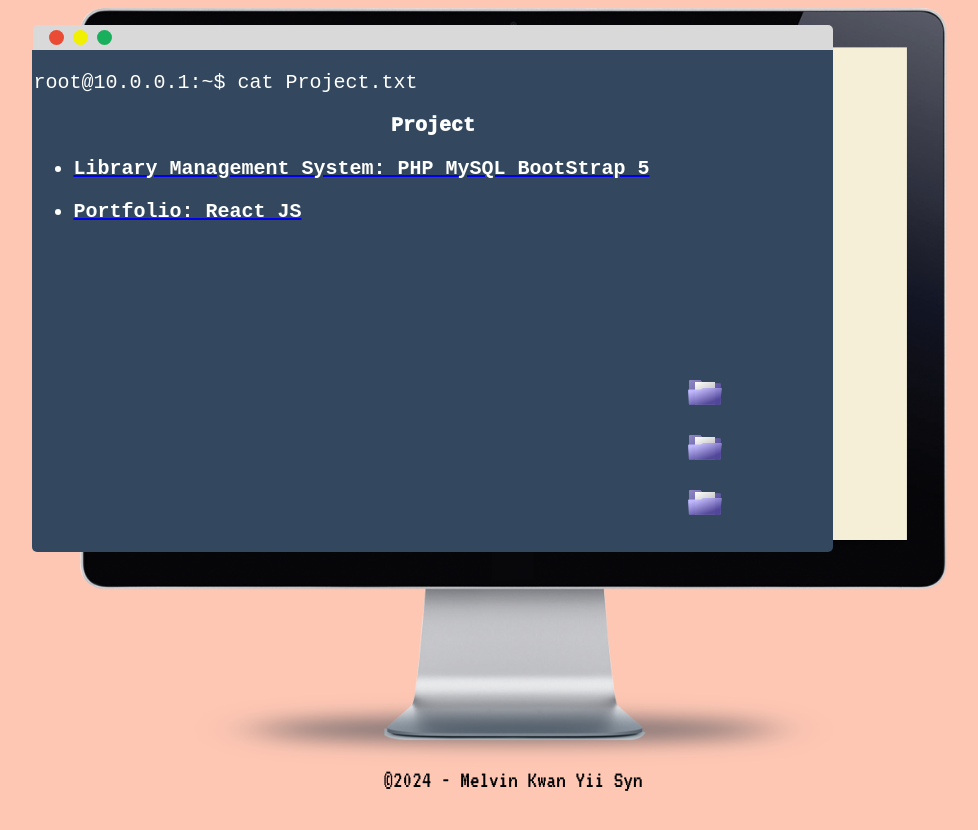
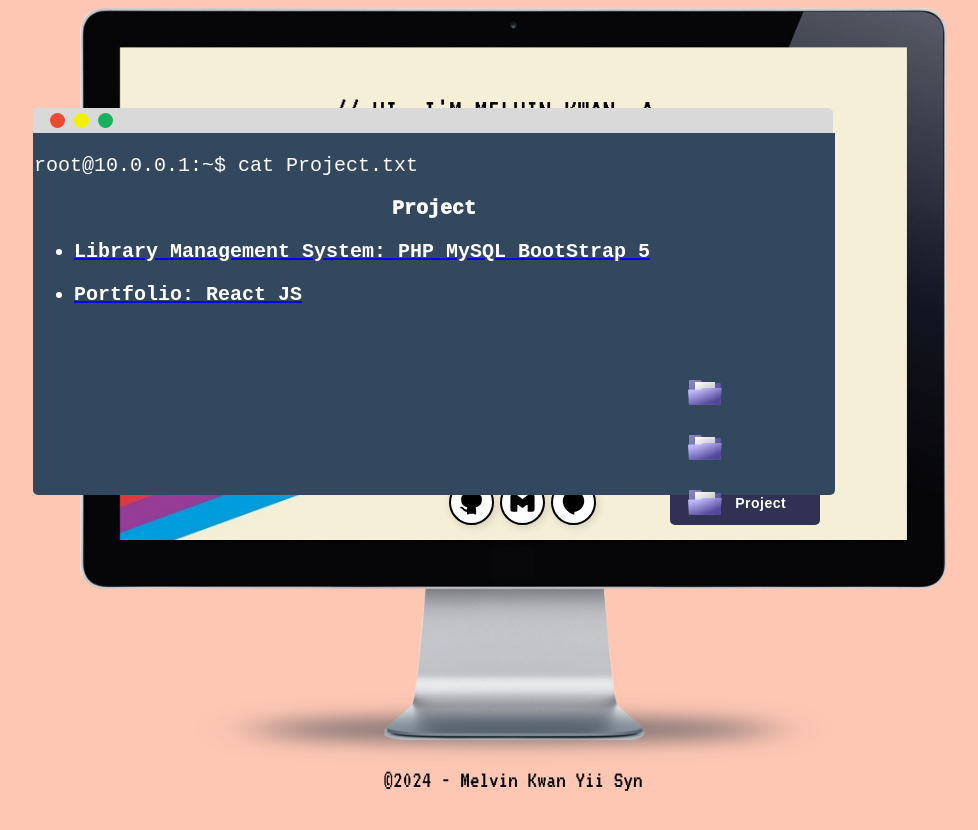
Before and after one commit to coldcoldmanga/Portfolio, a React (Create React App) app: page / in a window 1280 px wide. Both pictures are taken after a click on the button "Project". Shown: the top 830 px of the page, without its empty margins (127-1105 px from the left). Before the commit the page ends 800 px from the top, so only its background shows below. Built offline with nearby package versions, Linux system fonts and the light colour scheme.

Commit message:
layout touches

```diff
--- a/src/App.css
+++ b/src/App.css
@@ -81,6 +81,7 @@ body{
 
 .content{
     position: absolute;
+    height: 100%;
 
 }
 
--- a/src/components/Content.css
+++ b/src/components/Content.css
@@ -5,8 +5,10 @@
 
 .terminal{
     position: relative;
-    bottom: 100px;
+    top: 15%;
     right: 10%;
+    height: 100%;
+    width: 100%;
 }
 
 .terminal-maximized{
@@ -78,12 +80,13 @@
 }
 #screen {
     background-color: #33485E;
-    width: 799px;
-    height: 500px;
+    width: 100%;
+    height: 45vh;
     margin: 0 auto;
     padding: 1px;
     border-bottom-left-radius: 5px;
     border-bottom-right-radius: 5px;
+    position: absolute;
 }
 
 #screen-maximized{
--- a/src/components/project.jsx
+++ b/src/components/project.jsx
@@ -33,7 +33,7 @@ const Project = (props) => {
         <p class="font project-intro">Project</p>
         <ul>
             <li className='font project-content'><a href="https://github.com/coldcoldmanga/LibraryManagement" target='blank'><h3 class="font">Library Management System: PHP MySQL BootStrap 5</h3></a></li>
-            <li className='font project-content'><a href="https://portfolio-chi-beige-62.vercel.app/" target='blank'><h3 class="font">Portfolio: React JS</h3></a></li>
+            <li className='font project-content'><a href="https://portfolio-chi-beige-62.vercel.app" target='blank'><h3 class="font">Portfolio: React JS</h3></a></li>
         </ul>
 
 
```
